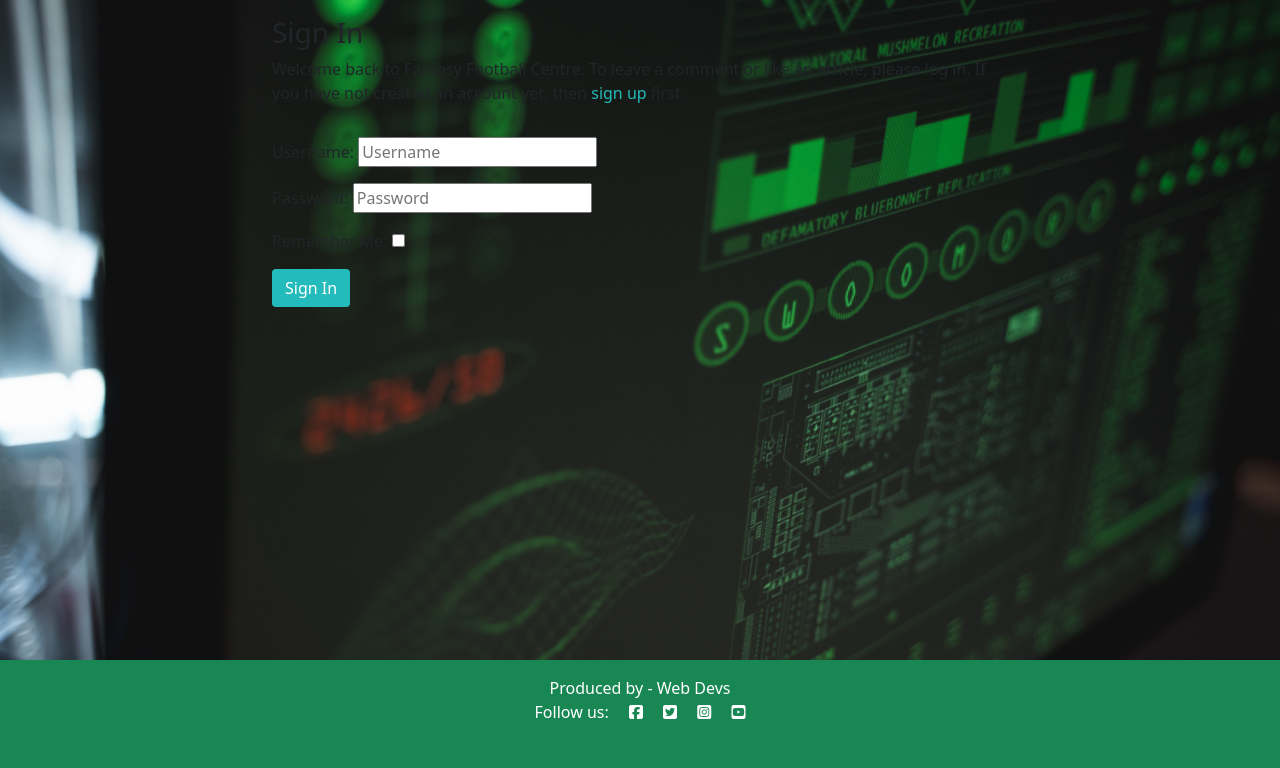
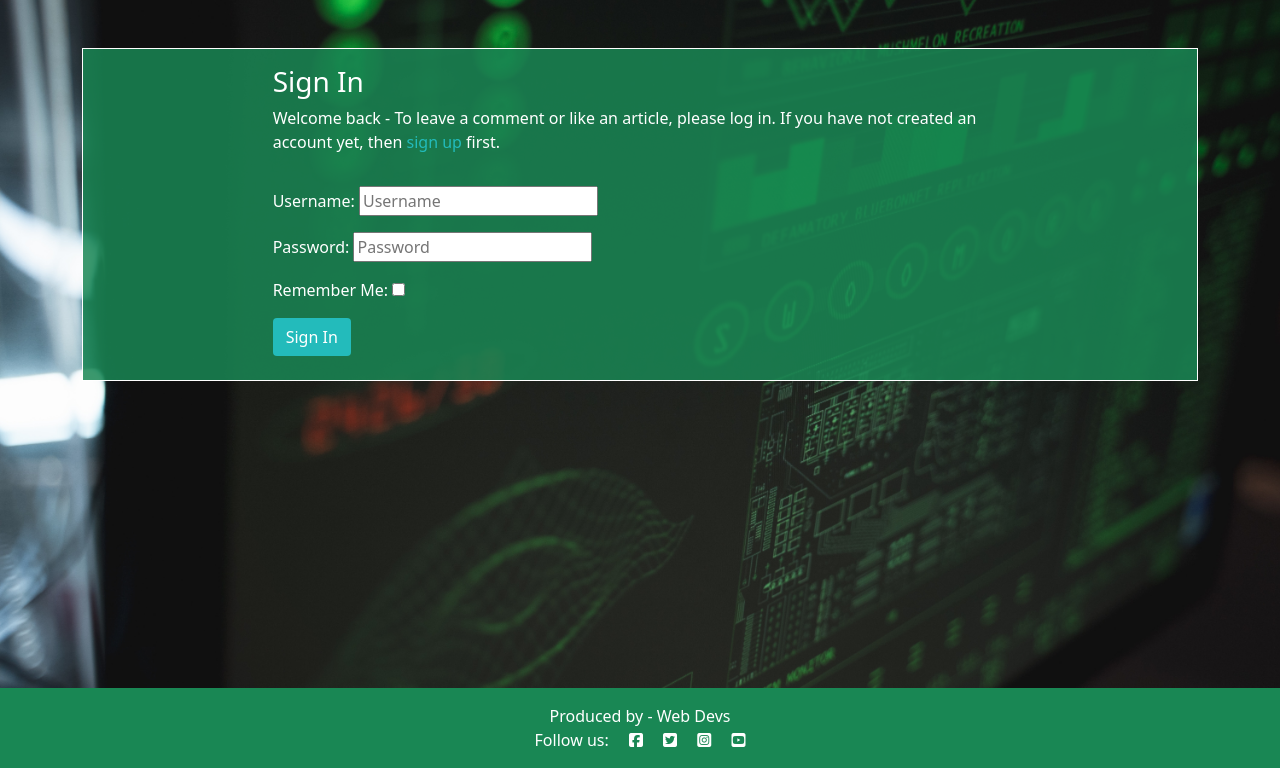
Before and after one commit to dkelly255/PP4-Fantasy-Football-Centre, a Django app: page /accounts/login/ in a window 1280 px wide. Shown: the part 60-828 px from the top of the page. Before the commit the page ends 779 px from the top, so only its background shows below. Run offline with Django 3.2, Linux system fonts and the light colour scheme; some libraries are stand-ins or nearby versions.

Commit message:
Add correct formatting to Login page

```diff
--- a/templates/account/login.html
+++ b/templates/account/login.html
@@ -8,11 +8,16 @@
 {% block content %}
 
 <div class="container">
+
+  <div id="signup">
+
+    <div class="green border border-white pb-4 mt-5">
+
       <div class="row">
         <div class="col-md-8 mt-3 offset-md-2">
           <h3>{% trans "Sign In" %}</h3>
 
-      <p>{% blocktrans %}Welcome back to Fantasy Football Centre. To leave a comment or like an article, please log in. If you
+          <p>{% blocktrans %}Welcome back - To leave a comment or like an article, please log in. If you
             have not created an account yet, then <a class="link" href="{{ signup_url }}">sign up</a>
             first.{% endblocktrans %}</p>
         </div>
@@ -29,5 +34,11 @@
           </form>
         </div>
       </div>
+
     </div>
+
+  </div>
+
+</div>
+
 {% endblock %}
```
Also changed, not shown: README.md. Lines whose indentation alone changed are shown as unchanged.
